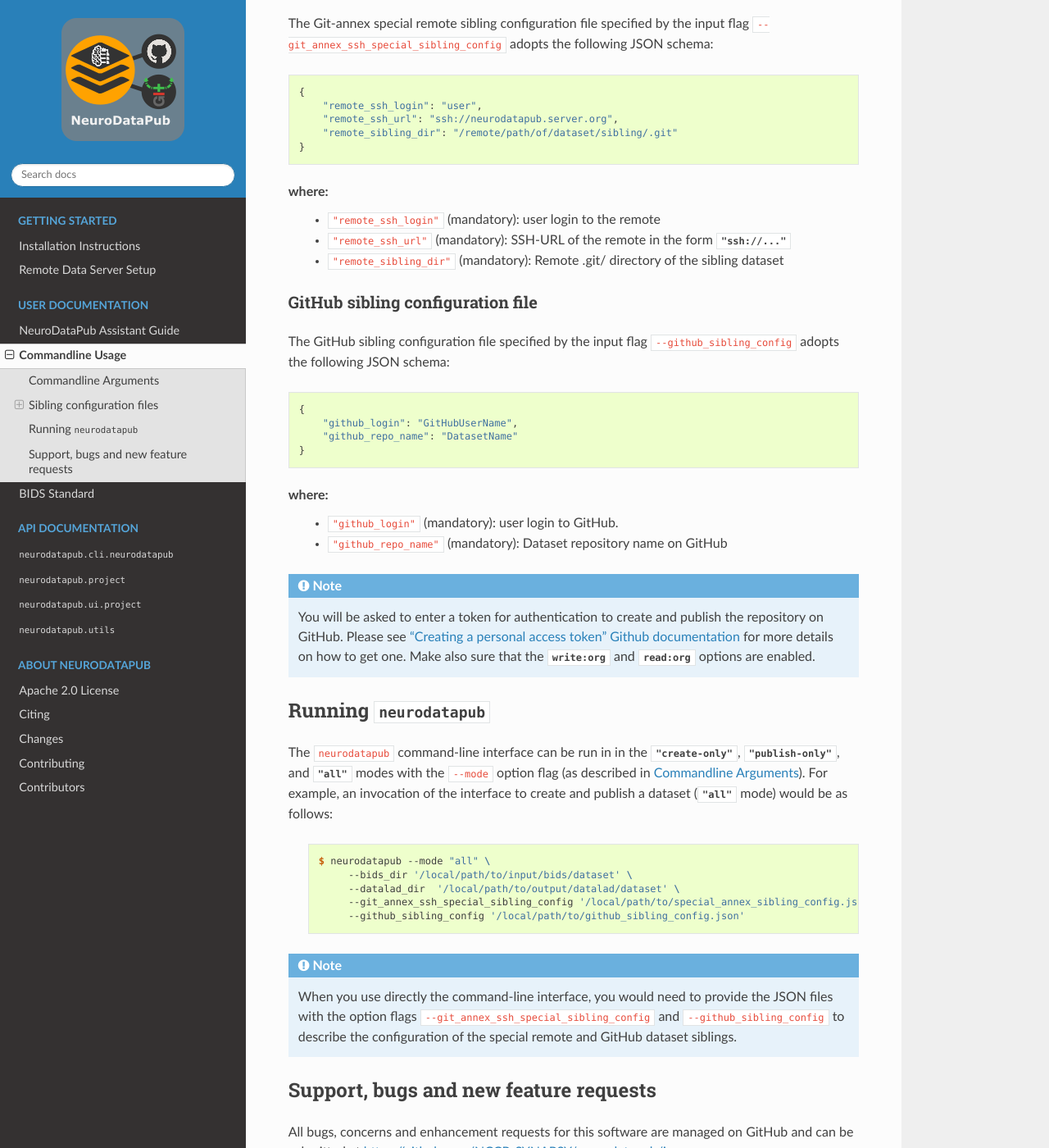
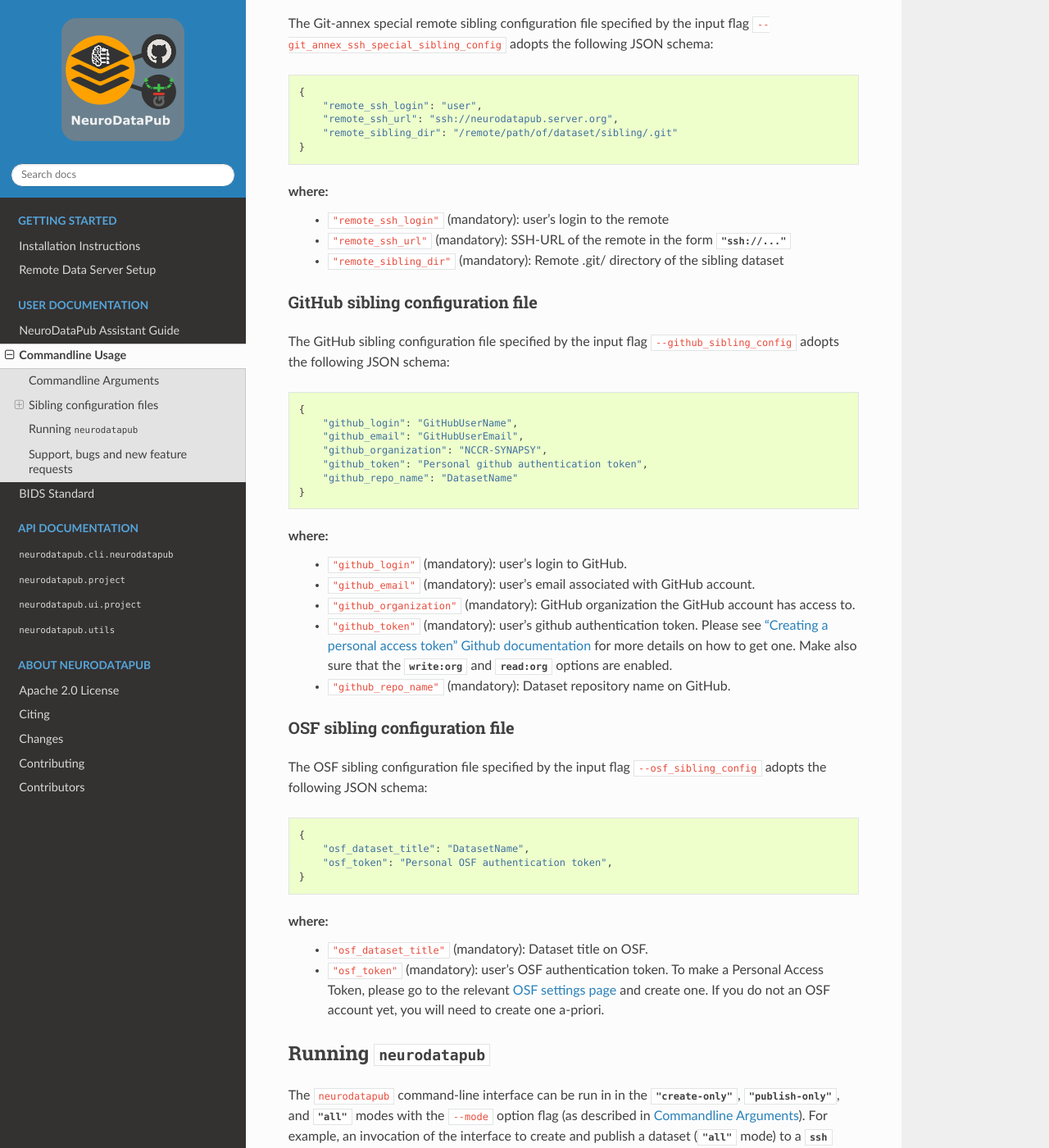
Before and after one commit to NCCR-SYNAPSY/neurodatapub, a Sphinx documentation site: the page built from docs/usage.rst, in a window 1280 px wide and 1400 px high, scrolled down 702 px. Shown: the whole window at 82% size. Built offline with Sphinx 7.4.7 and the Read the Docs theme 2.0.0, drawn with Linux system fonts in a browser that asks for light colours; the version number could not be read and is left out; some of the changed text lies outside the part shown.

Commit message:
DOC: Edit `gui.rst` and `usage.rst` to incorporate new OSF feature

```diff
--- a/docs/usage.rst
+++ b/docs/usage.rst
@@ -42,7 +42,7 @@ The Git-annex special remote sibling configuration file specified by the input f
     }
 
 where:
-    * ``"remote_ssh_login"`` (mandatory): user login to the remote
+    * ``"remote_ssh_login"`` (mandatory): user's login to the remote
 
     * ``"remote_ssh_url"`` (mandatory): SSH-URL of the remote in the form `"ssh://..."`
 
@@ -58,15 +58,40 @@ The GitHub sibling configuration file specified by the input flag ``--github_sib
 
     {
         "github_login": "GitHubUserName",
+        "github_email": "GitHubUserEmail",
+        "github_organization": "NCCR-SYNAPSY",
+        "github_token": "Personal github authentication token",
         "github_repo_name": "DatasetName"
     }
 
 where:
-    * ``"github_login"`` (mandatory): user login to GitHub.
+    * ``"github_login"`` (mandatory): user's login to GitHub.
 
-    * ``"github_repo_name"`` (mandatory): Dataset repository name on GitHub
+    * ``"github_email"`` (mandatory): user's email associated with GitHub account.
 
-.. note:: You will be asked to enter a token for authentication to create and publish the repository on GitHub. Please see `"Creating a personal access token" Github documentation <https://docs.github.com/en/github/authenticating-to-github/keeping-your-account-and-data-secure/creating-a-personal-access-token>`_ for more details on how to get one. Make also sure that the `write:org` and `read:org` options are enabled.
+    * ``"github_organization"`` (mandatory): GitHub organization the GitHub account has access to.
+
+    * ``"github_token"`` (mandatory): user's github authentication token. Please see `"Creating a personal access token" Github documentation <https://docs.github.com/en/github/authenticating-to-github/keeping-your-account-and-data-secure/creating-a-personal-access-token>`_ for more details on how to get one. Make also sure that the `write:org` and `read:org` options are enabled.
+
+    * ``"github_repo_name"`` (mandatory): Dataset repository name on GitHub.
+
+
+.. _osfconfig:
+
+OSF sibling configuration file
+----------------------------------------------------
+
+The OSF sibling configuration file specified by the input flag ``--osf_sibling_config`` adopts the following JSON schema::
+
+    {
+        "osf_dataset_title": "DatasetName",
+        "osf_token": "Personal OSF authentication token",
+    }
+
+where:
+    * ``"osf_dataset_title"`` (mandatory): Dataset title on OSF.
+
+    * ``"osf_token"`` (mandatory): user's OSF authentication token. To make a Personal Access Token, please go to the relevant `OSF settings page <https://osf.io/settings/tokens/>`_ and create one. If you do not an OSF account yet, you will need to create one a-priori.
 
 
 .. _cliusage:
@@ -78,7 +103,7 @@ The ``neurodatapub`` command-line interface can be run in
 in the `"create-only"`, `"publish-only"`, and `"all"` modes with the ``--mode``
 option flag (as described in :ref:`Commandline Arguments <cliparser>`).
 For example, an invocation of the interface to create and publish a dataset
-(`"all"` mode) would be as follows:
+(`"all"` mode) to a `ssh` sibling would be as follows:
 
     .. code-block:: console
 
```
Also changed, not shown: docs/gui.rst (+37 -4 lines).
